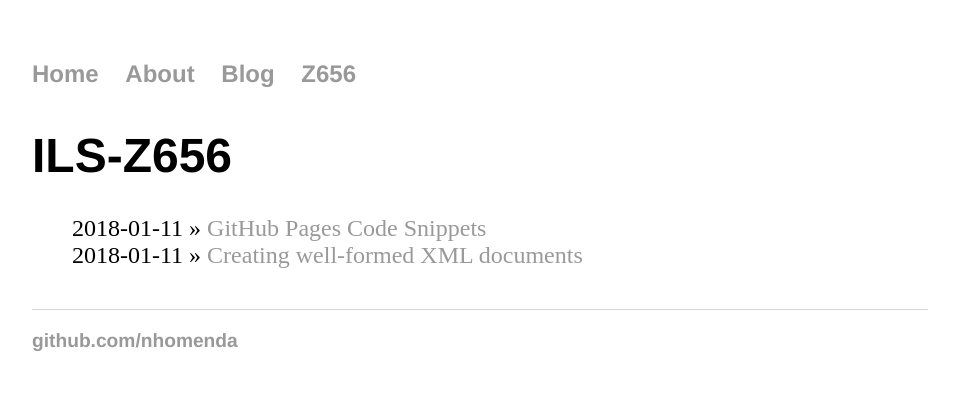
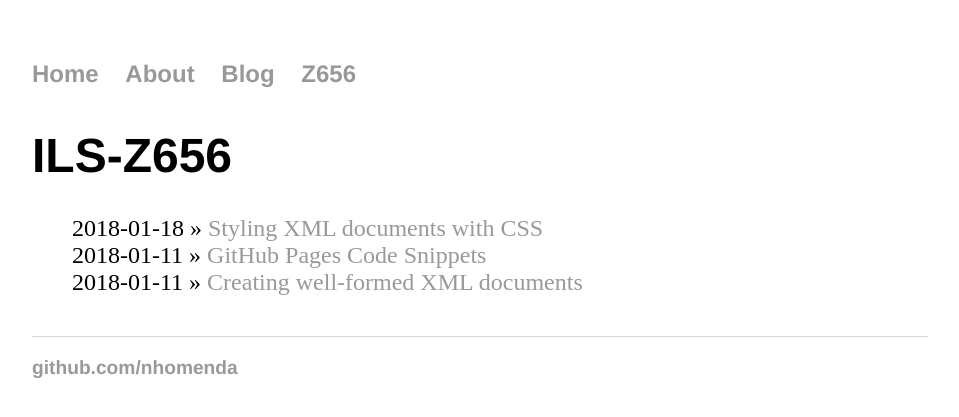
Before and after one commit to nhomenda/nhomenda.github.io, a Jekyll site: the page built from Z656/index.html, in a window 1280 px wide. Shown: the top 417 px of the page, without its empty margins (160-1119 px from the left). Built offline with Jekyll 4.4.1, drawn with Linux system fonts in a browser that asks for light colours.

Commit message:
Update index.html

```diff
--- a/Z656/index.html
+++ b/Z656/index.html
@@ -4,6 +4,7 @@ title: ILS-Z656
 ---
 	<h1>{{ page.title }}</h1>
 	<ul class="assignments">
+	    <li>2018-01-18 » <a href="/Z656/xmlcss.html" title="Styling XML documents with CSS">Styling XML documents with CSS</a></li>
 	    <li>2018-01-11 » <a href="/Z656/github-pages.html" title="GitHub Pages Code Snippets">GitHub Pages Code Snippets</a></li>
 	    <li>2018-01-11 » <a href="/Z656/well-formed-XML.html" title="Creating well-formed XML documents">Creating well-formed XML documents</a></li>
 	</ul>
```
